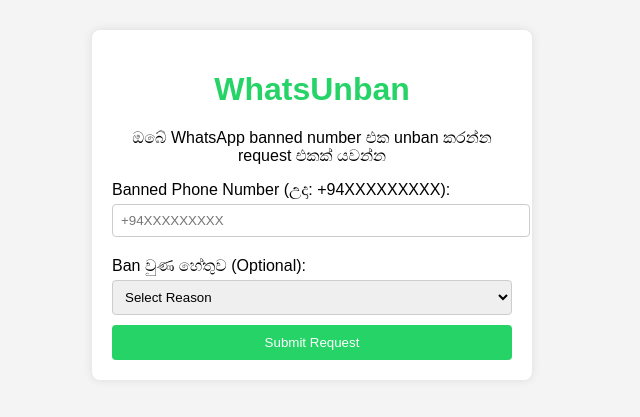
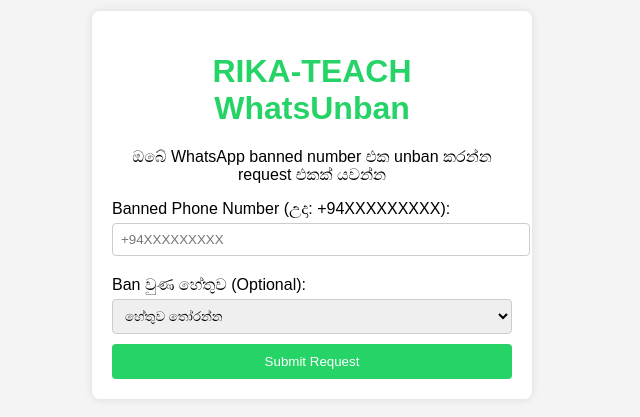
Before and after one commit to CYBER1RIKADO/WHATSAPP-UNBAND, a website: page public/index.html in a window 1280 px wide. Shown: the part 195-612 px from the top of the page, without its empty margins (328-968 px from the left). Drawn offline with Linux system fonts and the light colour scheme.

Commit message:
Update index.html

```diff
--- a/public/index.html
+++ b/public/index.html
@@ -7,24 +7,26 @@
   <link rel="stylesheet" href="styles.css">
 </head>
 <body>
+  <div class="background">
     <div class="container">
-    <h1>WhatsUnban</h1>
-    <p>ඔබේ WhatsApp banned number එක unban කරන්න request එකක් යවන්න</p>
+      <h1>RIKA-TEACH WhatsUnban</h1>
+      <p class="subtitle">ඔබේ WhatsApp banned number එක unban කරන්න request එකක් යවන්න</p>
       <form id="unbanForm">
         <label for="phoneNumber">Banned Phone Number (උදා: +94XXXXXXXXX):</label>
         <input type="text" id="phoneNumber" placeholder="+94XXXXXXXXX" required pattern="\+94[0-9]{9}">
         <label for="reason">Ban වුණ හේතුව (Optional):</label>
         <select id="reason">
-        <option value="">Select Reason</option>
-        <option value="third-party">Third-Party App Usage</option>
+          <option value="">හේතුව තෝරන්න</option>
+          <option value="third-party">Third-Party App භාවිතය</option>
           <option value="bulk">Bulk Messaging</option>
-        <option value="other">Other</option>
+          <option value="other">වෙනත්</option>
         </select>
         <button type="submit">Submit Request</button>
       </form>
       <div id="confirmation" style="display: none;">
-      <h2>Request Submitted!</h2>
+        <h2>Request එක යැව්වා!</h2>
         <p>Your unban request for <span id="userNumber"></span> has been sent to WhatsApp Support. You'll hear back within 24-48 hours.</p>
+      </div>
     </div>
   </div>
   <script src="script.js"></script>
```
Lines whose indentation alone changed are shown as unchanged.
